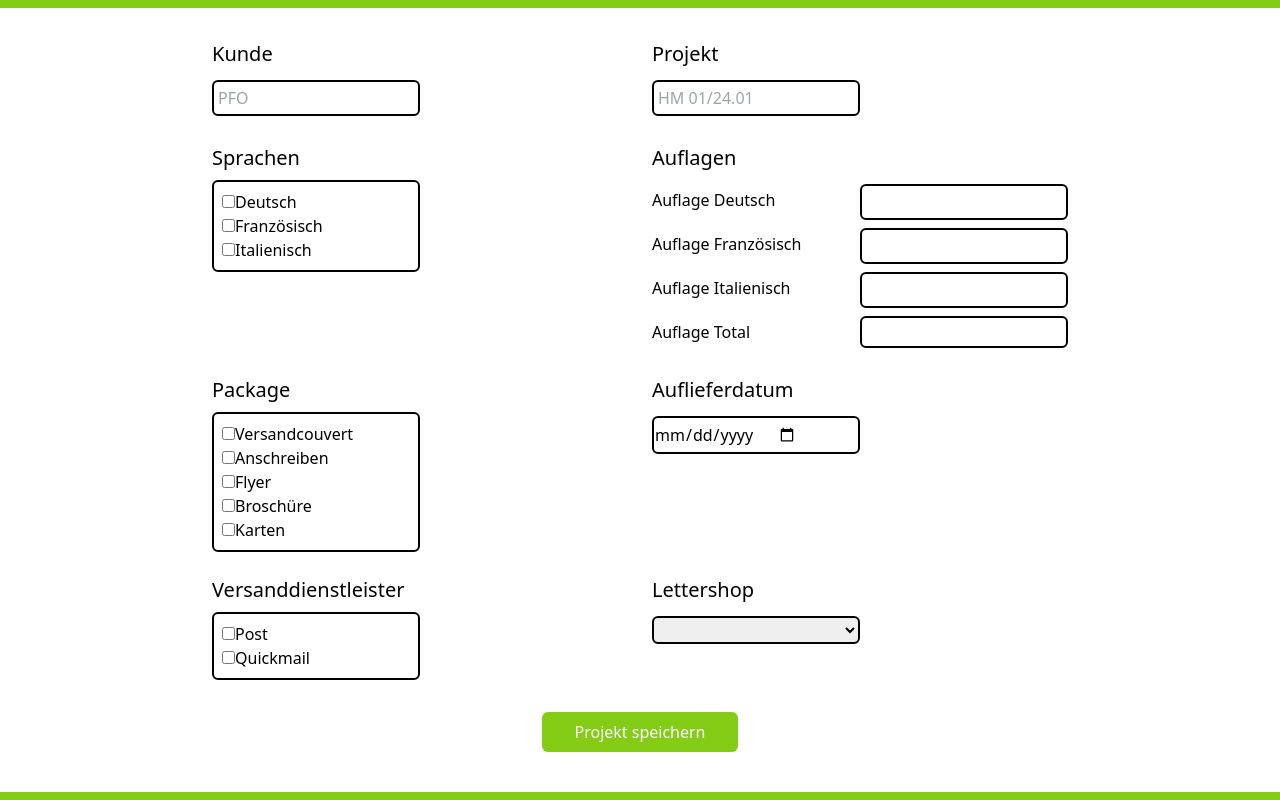
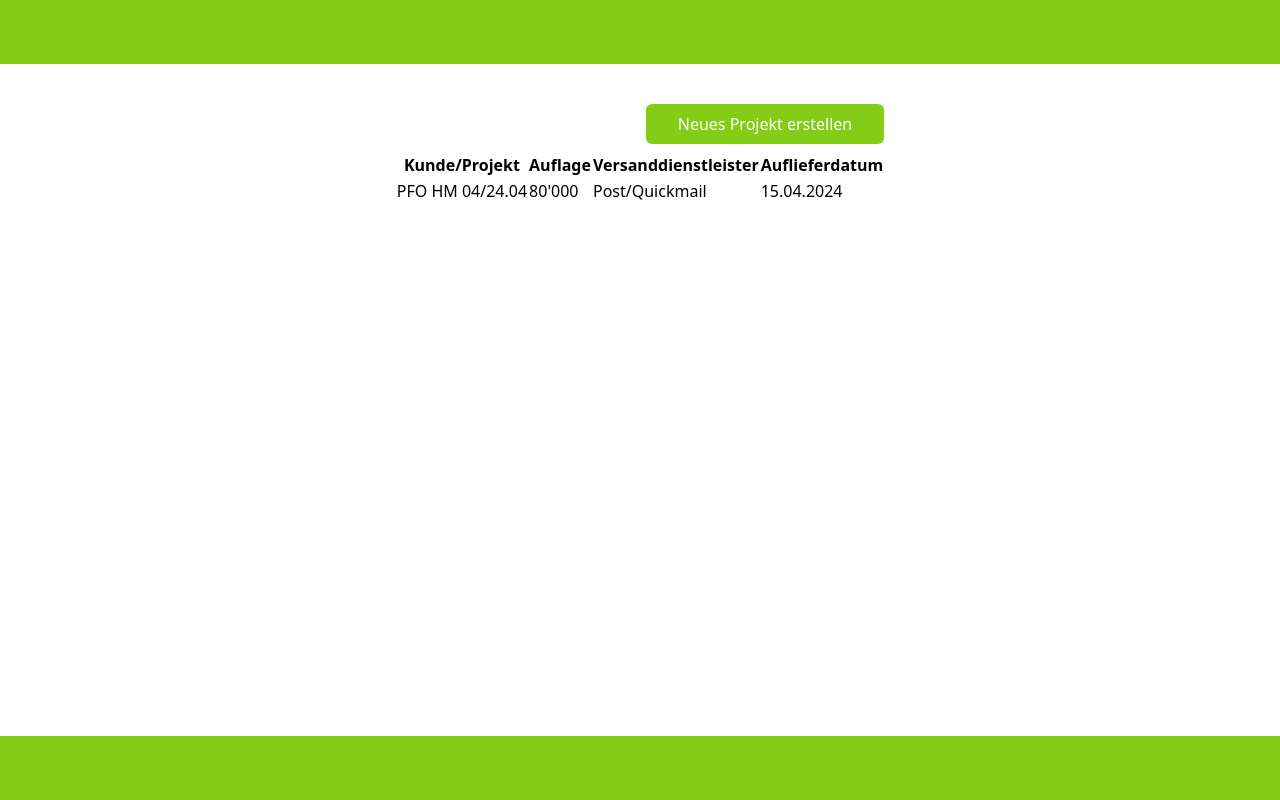
Before and after one commit to Stephan-Habermacher/hexagon_frontend, a React (Vite) app: page /projektuebersicht in a window 1280 px wide. Built offline with nearby package versions, Linux system fonts and the light colour scheme.

Commit message:
Implement some paths and the 'Table' component

```diff
--- a/src/App.tsx
+++ b/src/App.tsx
@@ -1,9 +1,10 @@
 import LoginView from "./views/LoginView";
 import OuterenvelopeView from "./views/OuterenvelopeView";
 import ProjectView from "./views/ProjectView";
+import ProjectsOverviewView from "./views/ProjectsOverviewView";
 
 function App() {
-  return <ProjectView />;
+  return <ProjectsOverviewView />;
 }
 
 export default App;
--- /dev/null
+++ b/src/components/Table.tsx
@@ -0,0 +1,22 @@
+import React from "react";
+
+function Table() {
+  return (
+    <table>
+      <tr>
+        <th>Kunde/Projekt</th>
+        <th>Auflage</th>
+        <th>Versanddienstleister</th>
+        <th>Auflieferdatum</th>
+      </tr>
+      <tr>
+        <td>PFO HM 04/24.04</td>
+        <td>80'000</td>
+        <td>Post/Quickmail</td>
+        <td>15.04.2024</td>
+      </tr>
+    </table>
+  );
+}
+
+export default Table;
--- a/src/main.tsx
+++ b/src/main.tsx
@@ -2,9 +2,29 @@ import React from "react";
 import ReactDOM from "react-dom/client";
 import App from "./App.tsx";
 import "./index.css";
+import { createBrowserRouter, RouterProvider } from "react-router-dom";
+import ProjectView from "./views/ProjectView.tsx";
+import OuterenvelopeView from "./views/OuterenvelopeView.tsx";
+import ProjectsOverviewView from "./views/ProjectsOverviewView.tsx";
+
+const router = createBrowserRouter([
+  {
+    path: "/",
+    element: <App />,
+  },
+  {
+    path: "/projekt",
+    element: <ProjectView />,
+  },
+  { path: "/projektuebersicht", element: <ProjectsOverviewView /> },
+  {
+    path: "/versandcouvert",
+    element: <OuterenvelopeView />,
+  },
+]);
 
 ReactDOM.createRoot(document.getElementById("root")!).render(
   <React.StrictMode>
-    <App />
+    <RouterProvider router={router} />
   </React.StrictMode>
 );
--- /dev/null
+++ b/src/views/ProjectsOverviewView.tsx
@@ -0,0 +1,17 @@
+import React from "react";
+import Page from "../components/Page";
+import Button from "../components/Button";
+import Table from "../components/Table";
+
+function ProjectsOverviewView() {
+  return (
+    <Page>
+      <div className="w-full flex justify-end ">
+        <Button text="Neues Projekt erstellen" />
+      </div>
+      <Table />
+    </Page>
+  );
+}
+
+export default ProjectsOverviewView;
```
